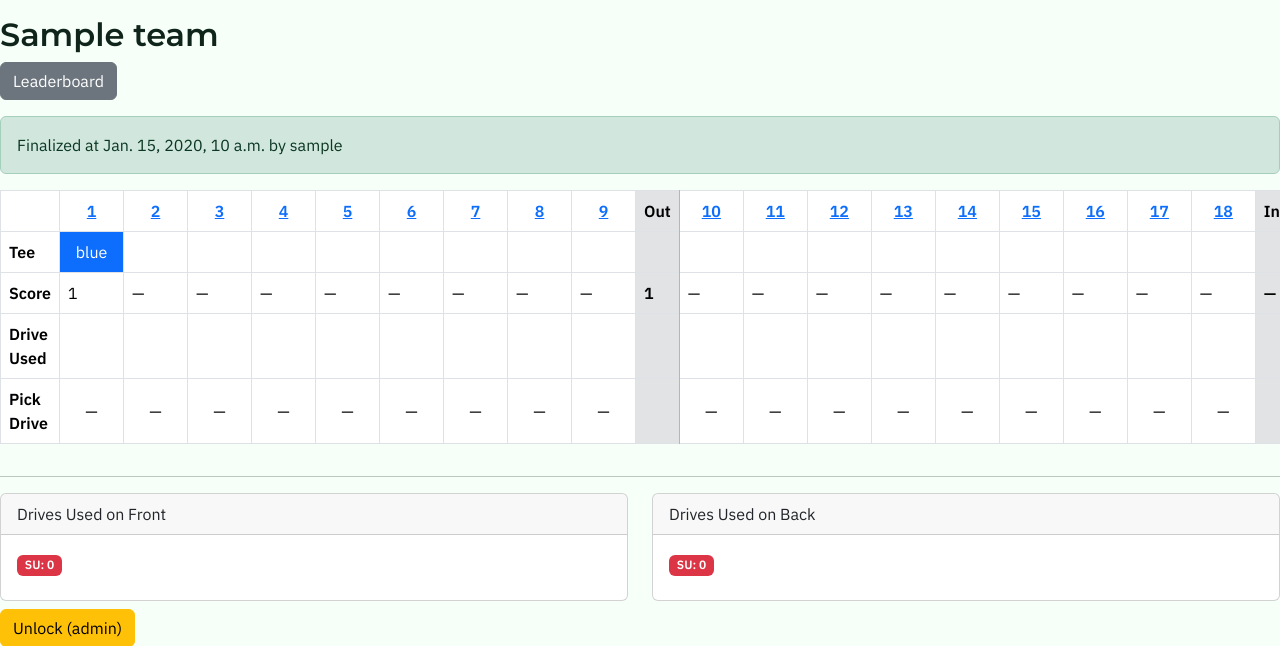
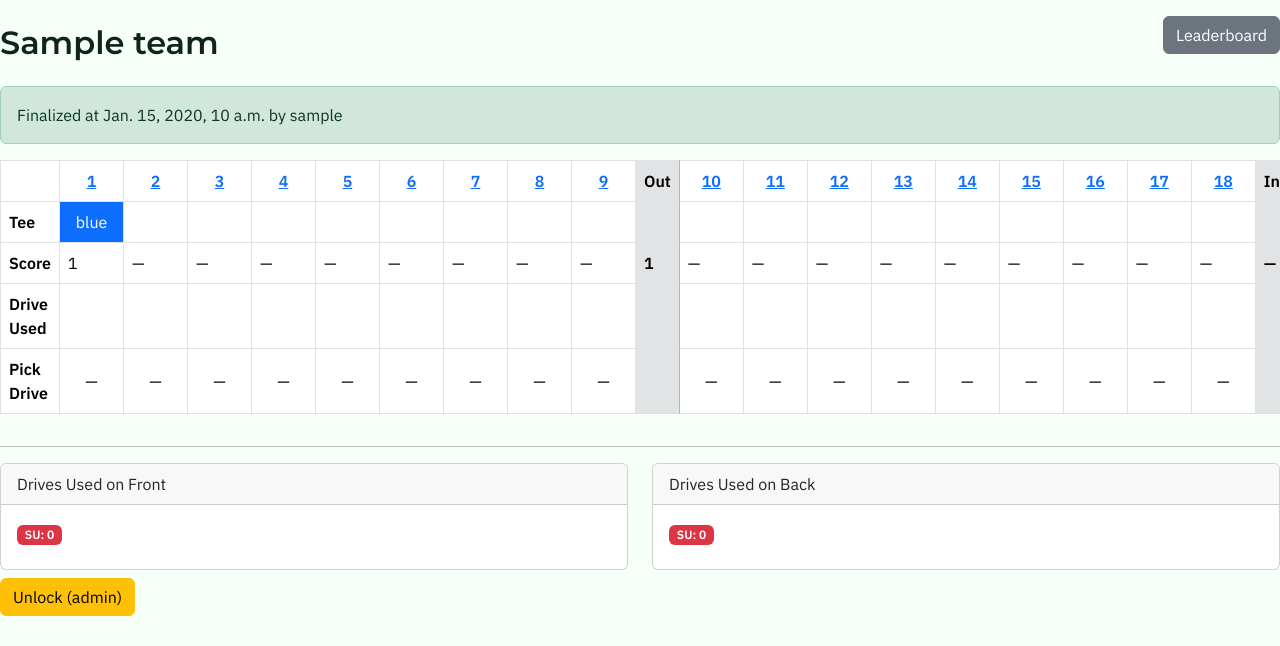
Before and after one commit to ChrisP11/beeropen-share, a Django app: page /team/1/scorecard/ in a window 1280 px wide; the page is wider, and only the part inside the window is pictured. Shown: the part 57-703 px from the top of that part. Run offline with Django 4.2, Linux system fonts and the light colour scheme; a user stored in the database is signed in; tables that the repository leaves empty hold one stand-in row (values such as "Sample post"); some libraries are stand-ins or nearby versions.

Commit message:
scorecard work, moved leaderboard button

```diff
--- a/templates/outing/scorecard.html
+++ b/templates/outing/scorecard.html
@@ -1,8 +1,13 @@
 {% extends "base.html" %}
 {% block content %}
-<h2>{{ team.name }}</h2>
+<!-- <h2>{{ team.name }}</h2>
 
-<a href="{% url 'leaderboard' %}" class="btn btn-secondary mb-3">Leaderboard</a>
+<a href="{% url 'leaderboard' %}" class="btn btn-secondary mb-3">Leaderboard</a> -->
+
+<div class="d-flex justify-content-between align-items-center mb-3">
+  <h2 class="mb-0">{{ team.name }}</h2>
+  <a href="{% url 'leaderboard' %}" class="btn btn-secondary mb-3">Leaderboard</a>
+</div>
 
 {% if is_final %}
   <div class="alert alert-success">
```
